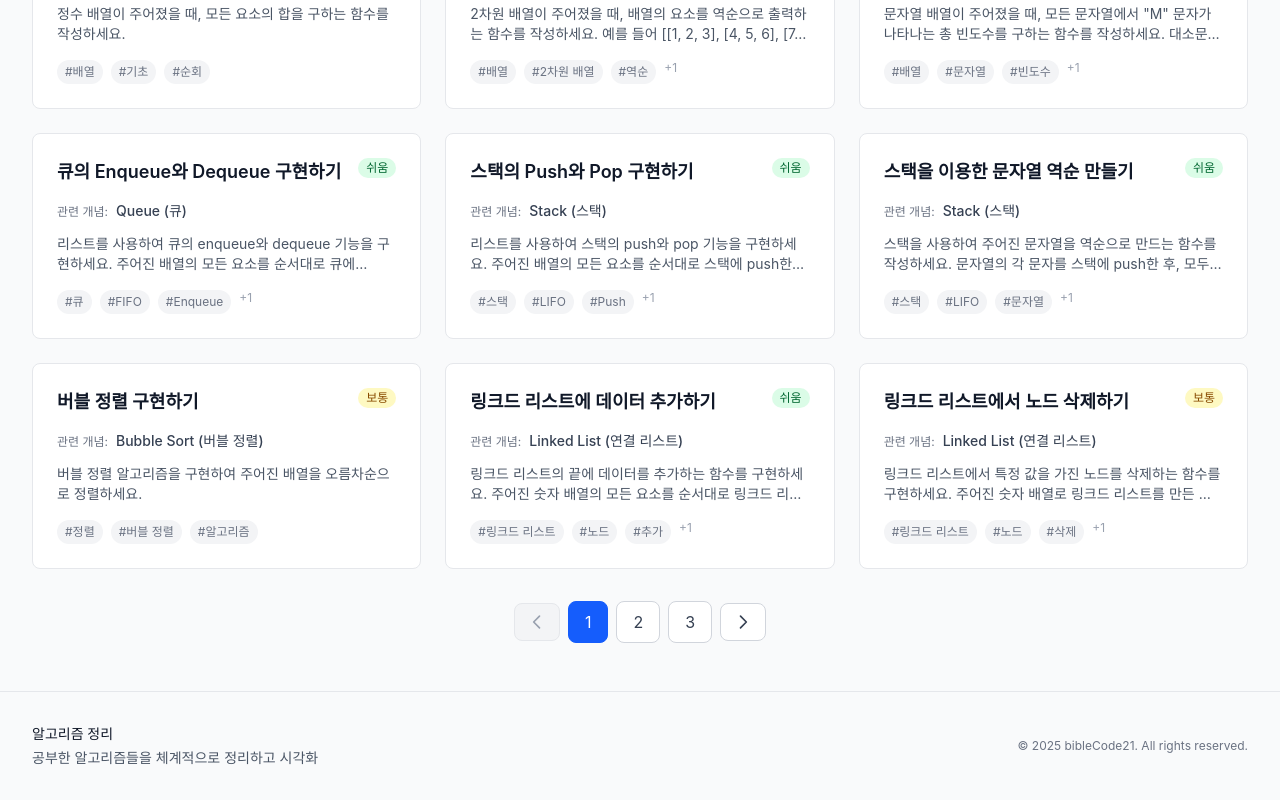
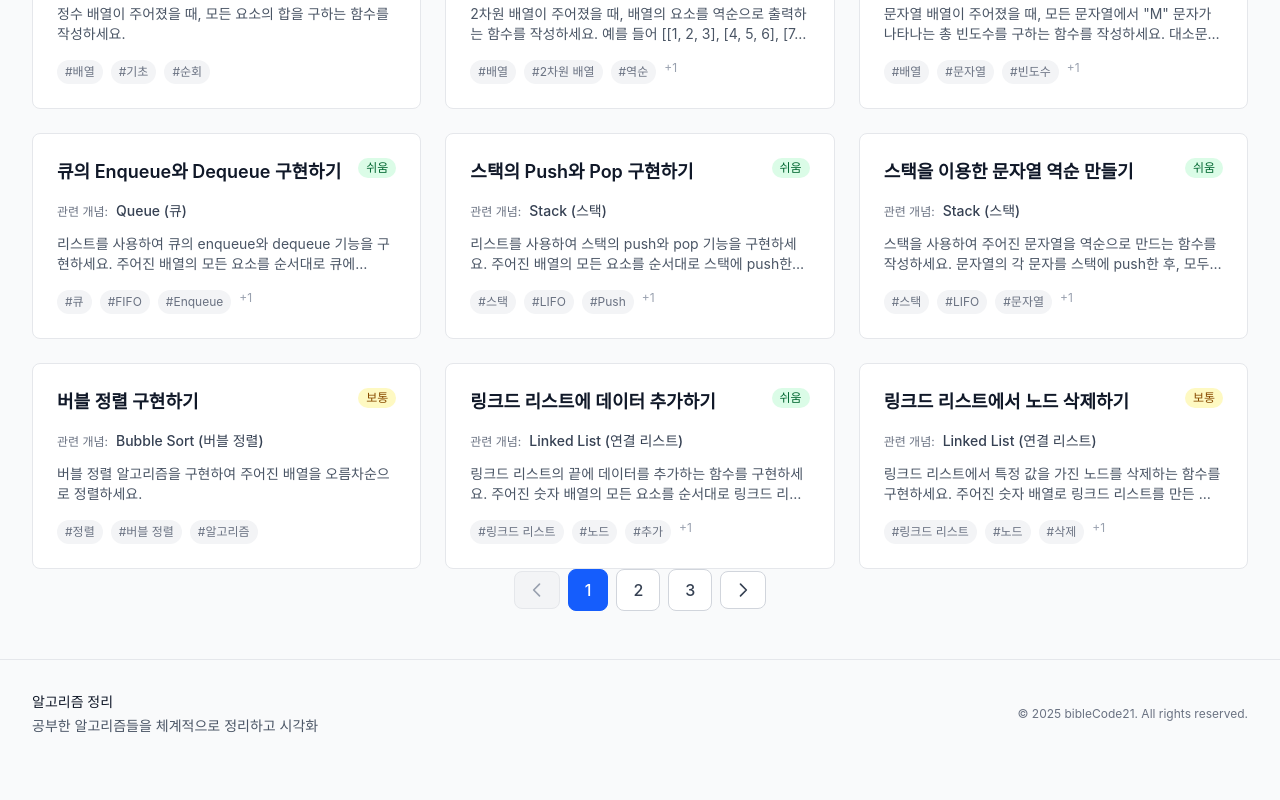
Before and after one commit to bibleCode21/study-algorithm, a Next.js app: page /practice in a window 1280 px wide. Shown: the part 524-1324 px from the top of the page. After the commit the page ends 1292 px from the top, so only its background shows below. Built offline with nearby package versions, Linux system fonts and the light colour scheme.

Commit message:
perf: Paigination 추가

```diff
--- a/src/components/ui/Pagination/index.tsx
+++ b/src/components/ui/Pagination/index.tsx
@@ -1,12 +1,14 @@
 'use client';
 
-interface PaginationProps {
-    currentPage: number;
-    totalPages: number;
-    onPageChange: (page: number) => void;
-}
+import { PaginationProps } from '@/types/ui';
 
-const Pagination = ({ currentPage, totalPages, onPageChange }: PaginationProps) => {
+const Pagination = ({
+    currentPage,
+    totalPages,
+    onPageChange,
+    showFirstLast = false,
+    className = ''
+}: PaginationProps) => {
     if (totalPages <= 1) {
         return null;
     }
@@ -52,20 +54,69 @@ const Pagination = ({ currentPage, totalPages, onPageChange }: PaginationProps)
 
     const pageNumbers = getPageNumbers();
 
+    const Button = ({
+        onClick,
+        disabled,
+        children,
+        ariaLabel,
+        className: btnClassName
+    }: {
+        onClick: () => void;
+        disabled: boolean;
+        children: React.ReactNode;
+        ariaLabel: string;
+        className?: string;
+    }) => (
+        <button
+            onClick={onClick}
+            disabled={disabled}
+            className={`px-3 py-2 rounded-lg border transition-colors flex items-center justify-center ${
+                disabled
+                    ? 'bg-gray-100 text-gray-400 border-gray-200 cursor-not-allowed'
+                    : 'bg-white text-gray-700 border-gray-300 hover:bg-gray-50 cursor-pointer'
+            } ${btnClassName || ''}`}
+            aria-label={ariaLabel}
+        >
+            {children}
+        </button>
+    );
+
     return (
-        <div className="flex items-center justify-center gap-2 mt-8">
+        <nav
+            className={`flex items-center justify-center gap-1 sm:gap-2 ${className}`}
+            aria-label="페이지네이션"
+        >
+            {/* 첫 페이지 버튼 */}
+            {showFirstLast && (
+                <Button
+                    onClick={() => onPageChange(1)}
+                    disabled={currentPage === 1}
+                    ariaLabel="첫 페이지"
+                >
+                    <svg
+                        className="w-4 h-4 sm:w-5 sm:h-5"
+                        fill="none"
+                        stroke="currentColor"
+                        viewBox="0 0 24 24"
+                    >
+                        <path
+                            strokeLinecap="round"
+                            strokeLinejoin="round"
+                            strokeWidth={2}
+                            d="M11 19l-7-7 7-7m8 14l-7-7 7-7"
+                        />
+                    </svg>
+                </Button>
+            )}
+
             {/* 이전 버튼 */}
-            <button
+            <Button
                 onClick={() => onPageChange(currentPage - 1)}
                 disabled={currentPage === 1}
-                className={`px-3 py-2 rounded-lg border transition-colors ${currentPage === 1
-                        ? 'bg-gray-100 text-gray-400 border-gray-200 cursor-not-allowed'
-                        : 'bg-white text-gray-700 border-gray-300 hover:bg-gray-50 cursor-pointer'
-                    }`}
-                aria-label="이전 페이지"
+                ariaLabel="이전 페이지"
             >
                 <svg
-                    className="w-5 h-5"
+                    className="w-4 h-4 sm:w-5 sm:h-5"
                     fill="none"
                     stroke="currentColor"
                     viewBox="0 0 24 24"
@@ -77,15 +128,17 @@ const Pagination = ({ currentPage, totalPages, onPageChange }: PaginationProps)
                         d="M15 19l-7-7 7-7"
                     />
                 </svg>
-            </button>
+            </Button>
 
             {/* 페이지 번호들 */}
+            <div className="flex items-center gap-1 sm:gap-2">
                 {pageNumbers.map((page, index) => {
                     if (page === '...') {
                         return (
                             <span
                                 key={`ellipsis-${index}`}
-                            className="px-3 py-2 text-gray-400"
+                                className="px-2 sm:px-3 py-2 text-gray-400 text-sm sm:text-base"
+                                aria-hidden="true"
                             >
                                 ...
                             </span>
@@ -93,34 +146,34 @@ const Pagination = ({ currentPage, totalPages, onPageChange }: PaginationProps)
                     }
 
                     const pageNum = page as number;
+                    const isActive = currentPage === pageNum;
+
                     return (
                         <button
                             key={pageNum}
                             onClick={() => onPageChange(pageNum)}
-                        className={`px-4 py-2 rounded-lg border transition-colors cursor-pointer ${currentPage === pageNum
-                                ? 'bg-blue-600 text-white border-blue-600'
+                            className={`px-3 sm:px-4 py-2 rounded-lg border transition-colors cursor-pointer text-sm sm:text-base font-medium ${
+                                isActive
+                                    ? 'bg-blue-600 text-white border-blue-600 hover:bg-blue-700'
                                     : 'bg-white text-gray-700 border-gray-300 hover:bg-gray-50'
                             }`}
                             aria-label={`페이지 ${pageNum}`}
-                        aria-current={currentPage === pageNum ? 'page' : undefined}
+                            aria-current={isActive ? 'page' : undefined}
                         >
                             {pageNum}
                         </button>
                     );
                 })}
+            </div>
 
             {/* 다음 버튼 */}
-            <button
+            <Button
                 onClick={() => onPageChange(currentPage + 1)}
                 disabled={currentPage === totalPages}
-                className={`px-3 py-2 rounded-lg border transition-colors ${currentPage === totalPages
-                        ? 'bg-gray-100 text-gray-400 border-gray-200 cursor-not-allowed'
-                        : 'bg-white text-gray-700 border-gray-300 hover:bg-gray-50 cursor-pointer'
-                    }`}
-                aria-label="다음 페이지"
+                ariaLabel="다음 페이지"
             >
                 <svg
-                    className="w-5 h-5"
+                    className="w-4 h-4 sm:w-5 sm:h-5"
                     fill="none"
                     stroke="currentColor"
                     viewBox="0 0 24 24"
@@ -132,8 +185,31 @@ const Pagination = ({ currentPage, totalPages, onPageChange }: PaginationProps)
                         d="M9 5l7 7-7 7"
                     />
                 </svg>
-            </button>
-        </div>
+            </Button>
+
+            {/* 마지막 페이지 버튼 */}
+            {showFirstLast && (
+                <Button
+                    onClick={() => onPageChange(totalPages)}
+                    disabled={currentPage === totalPages}
+                    ariaLabel="마지막 페이지"
+                >
+                    <svg
+                        className="w-4 h-4 sm:w-5 sm:h-5"
+                        fill="none"
+                        stroke="currentColor"
+                        viewBox="0 0 24 24"
+                    >
+                        <path
+                            strokeLinecap="round"
+                            strokeLinejoin="round"
+                            strokeWidth={2}
+                            d="M13 5l7 7-7 7M5 5l7 7-7 7"
+                        />
+                    </svg>
+                </Button>
+            )}
+        </nav>
     );
 };
 
--- a/src/features/algorithm/components/ConceptDetail/ConceptCodeExamples.tsx
+++ b/src/features/algorithm/components/ConceptDetail/ConceptCodeExamples.tsx
@@ -1,27 +1,47 @@
 'use client';
 
+import { useState } from 'react';
 import { ConceptCodeExamplesProps } from '@/features/algorithm/types/components';
 import CodeBlockClient from '@/components/CodeBlock/CodeBlockClient';
+import Pagination from '@/components/ui/Pagination';
 
 const ConceptCodeExamples = ({ codeExamples }: ConceptCodeExamplesProps) => {
+    const [currentPage, setCurrentPage] = useState(1);
+
     if (codeExamples.length === 0) {
         return null;
     }
 
+    const currentExample = codeExamples[currentPage - 1];
+    const totalPages = codeExamples.length;
+
     return (
         <section className="mb-8">
-            <h2 className="text-xl font-semibold text-gray-900 mb-3">코드 예제</h2>
-            <div className="space-y-6">
-                {codeExamples.map((example, index) => (
-                    <div key={index}>
-                        <CodeBlockClient
-                            language={example.language}
-                            code={example.code}
-                            highlightedHtml={example.highlightedHtml}
-                        />
-                    </div>
-                ))}
+            <div className="flex items-center justify-between mb-4">
+                <h2 className="text-xl font-semibold text-gray-900">코드 예제</h2>
+                {totalPages > 1 && (
+                    <span className="text-sm text-gray-500">
+                        {currentPage} / {totalPages}
+                    </span>
+                )}
             </div>
+
+            <div className="mb-6">
+                <CodeBlockClient
+                    language={currentExample.language}
+                    code={currentExample.code}
+                    highlightedHtml={currentExample.highlightedHtml}
+                />
+            </div>
+
+            {totalPages > 1 && (
+                <Pagination
+                    currentPage={currentPage}
+                    totalPages={totalPages}
+                    onPageChange={setCurrentPage}
+                    className="mt-6"
+                />
+            )}
         </section>
     );
 };
--- a/src/features/algorithm/components/ConceptView/CodeFirstView.tsx
+++ b/src/features/algorithm/components/ConceptView/CodeFirstView.tsx
@@ -1,27 +1,51 @@
+'use client';
+
+import { useState } from 'react';
 import { ConceptViewProps } from '@/features/algorithm/types/components';
 import AnnotatedCodeBlock from './AnnotatedCodeBlock';
 import { getCodeAnnotations } from '@/features/algorithm/utils/codeAnnotations';
+import Pagination from '@/components/ui/Pagination';
 
 const CodeFirstView = ({ concept, codeExamples }: ConceptViewProps) => {
+  const [currentPage, setCurrentPage] = useState(1);
+
+  if (codeExamples.length === 0) {
+    return null;
+  }
+
+  const currentExample = codeExamples[currentPage - 1];
+  const totalPages = codeExamples.length;
+  const annotations = getCodeAnnotations(concept.id, currentExample.language, currentExample.code);
+
   return (
     <div className="space-y-8">
       <section>
-        <h2 className="text-xl font-semibold text-gray-900 mb-4">코드 예제</h2>
-        <div className="space-y-6">
-          {codeExamples.map((example, index) => {
-            const annotations = getCodeAnnotations(concept.id, example.language, example.code);
-            return (
-              <div key={index}>
-                <AnnotatedCodeBlock
-                  language={example.language}
-                  code={example.code}
-                  highlightedHtml={example.highlightedHtml}
-                  annotations={annotations}
-                />
-              </div>
-            );
-          })}
+        <div className="flex items-center justify-between mb-4">
+          <h2 className="text-xl font-semibold text-gray-900">코드 예제</h2>
+          {totalPages > 1 && (
+            <span className="text-sm text-gray-500">
+              {currentPage} / {totalPages}
+            </span>
+          )}
         </div>
+
+        <div className="mb-6">
+          <AnnotatedCodeBlock
+            language={currentExample.language}
+            code={currentExample.code}
+            highlightedHtml={currentExample.highlightedHtml}
+            annotations={annotations}
+          />
+        </div>
+
+        {totalPages > 1 && (
+          <Pagination
+            currentPage={currentPage}
+            totalPages={totalPages}
+            onPageChange={setCurrentPage}
+            className="mt-6"
+          />
+        )}
       </section>
     </div>
   );
```
Also changed, not shown: src/types/ui.ts (+9 -0 lines). Lines whose indentation alone changed are shown as unchanged.
